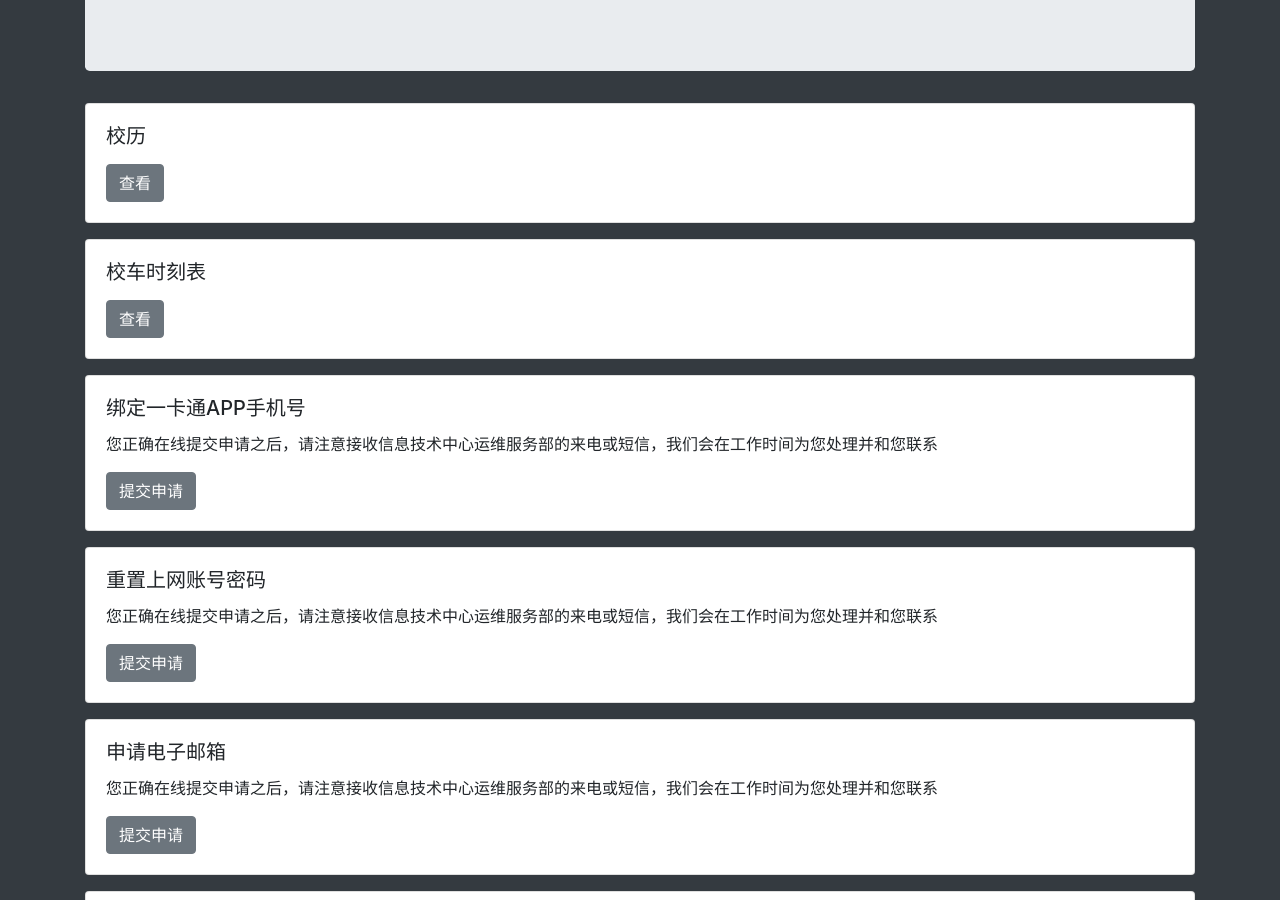
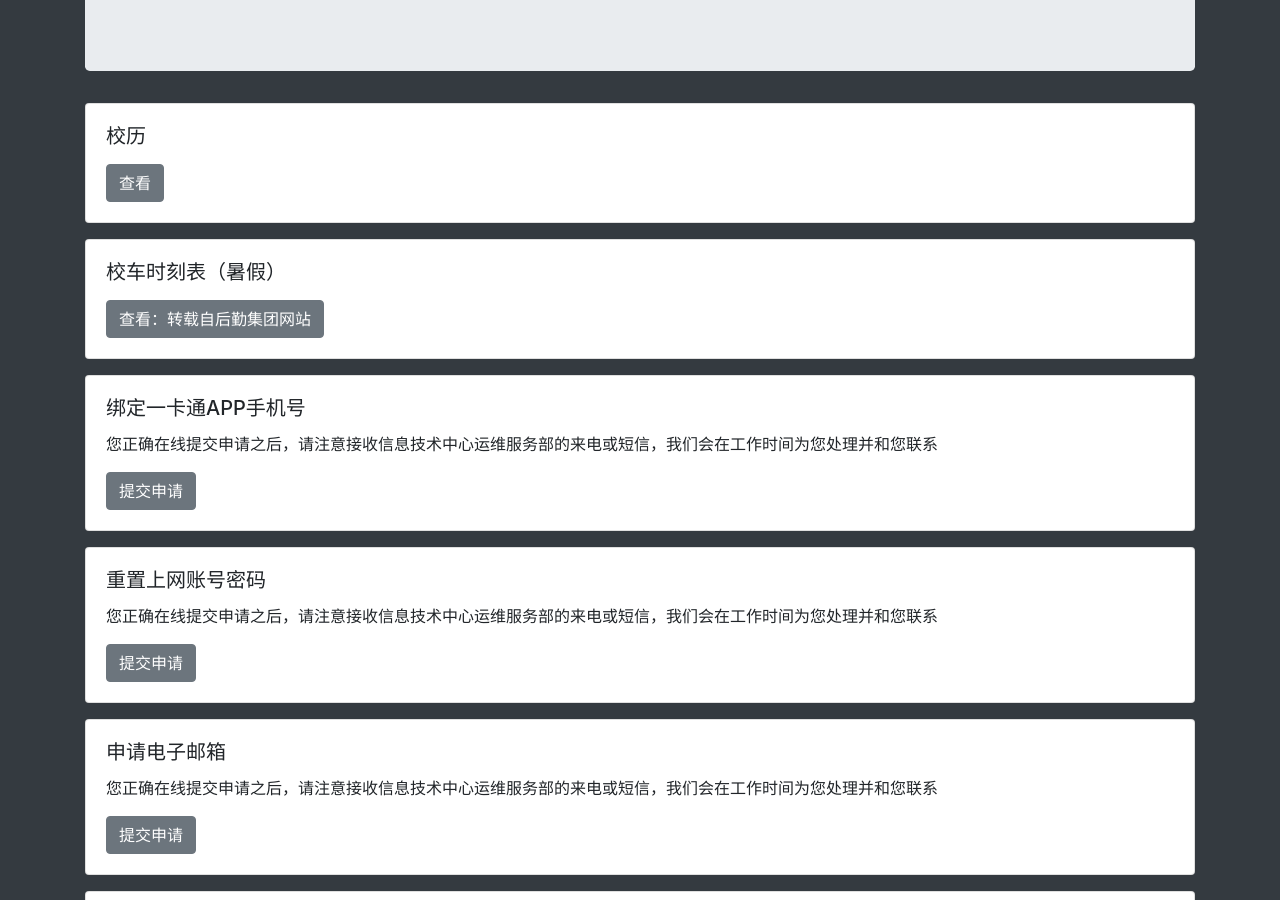
Before and after one commit to YNUOMS/ynuoms.github.io, a Jekyll site: the page built from index.html, in a window 1280 px wide and 900 px high, scrolled down 369 px. Built offline with Jekyll 4.4.1, drawn with Linux system fonts in a browser that asks for light colours; nearby versions of some CDN libraries; comment, search, counter and statistics services are not loaded.

Commit message:
Update services.yml
添加：转载自后勤集团网站

```diff
--- a/_data/services.yml
+++ b/_data/services.yml
@@ -2,9 +2,9 @@
   url: http://www.ynu.edu.cn/0000.jpg
   label: 查看
 
-- name: 校车时刻表
+- name: 校车时刻表（暑假）
   url: http://www.hqjt.ynu.edu.cn/m/2201.jhtml
-  label: 查看
+  label: 查看：转载自后勤集团网站
 
 - name: 绑定一卡通APP手机号
   description: 您正确在线提交申请之后，请注意接收信息技术中心运维服务部的来电或短信，我们会在工作时间为您处理并和您联系
```
